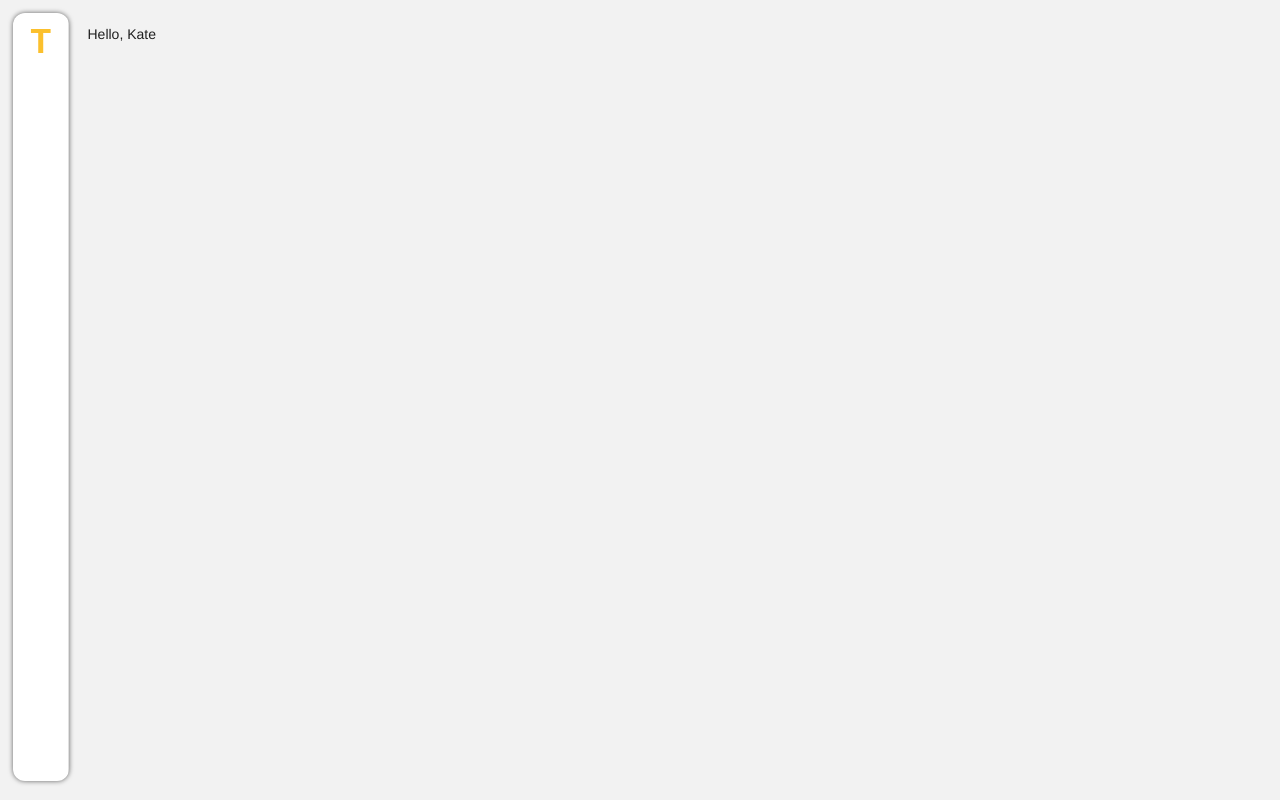
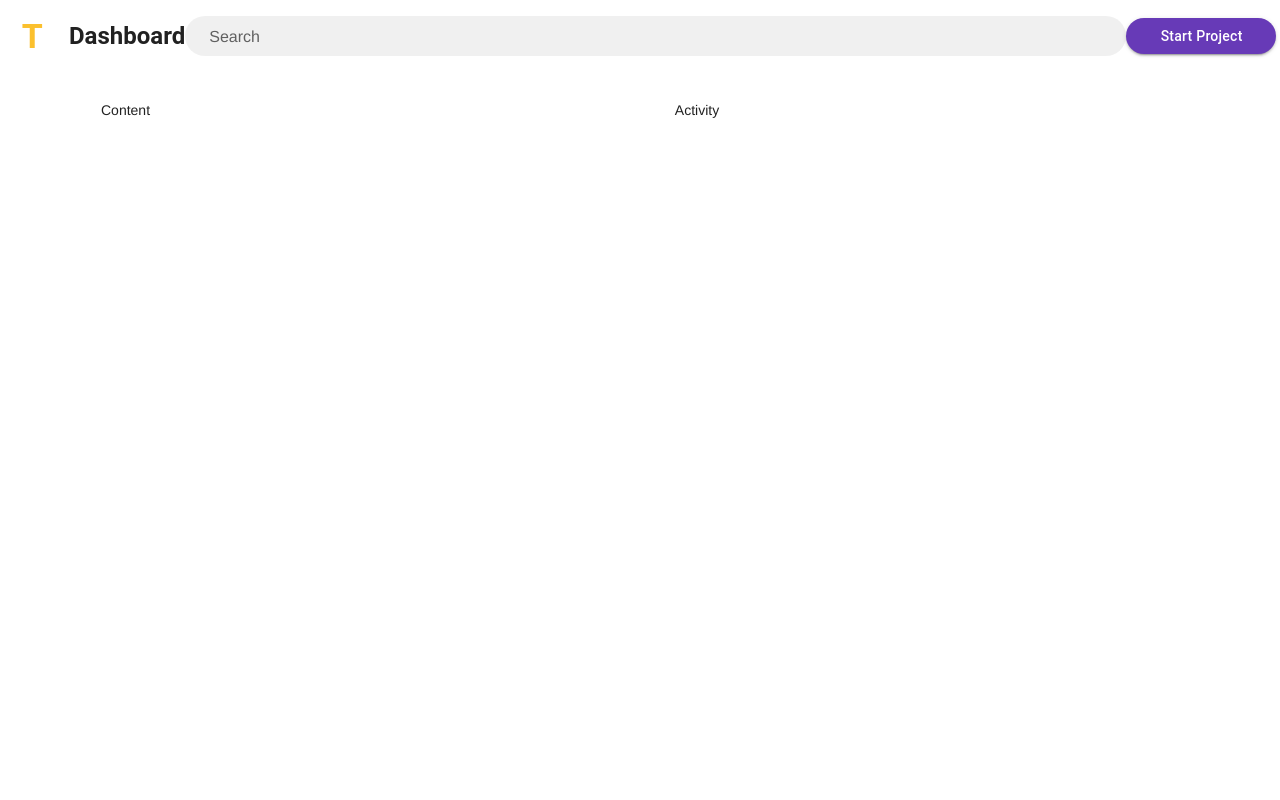
Before and after one commit to vjaos/Tasky-frontend, a Vue app: page / in a window 1280 px wide. Built offline with nearby package versions, Linux system fonts and the light colour scheme; the HTML template or start-up script is replaced by a standard one.

Commit message:
add toolbar for Dashboard

```diff
--- a/src/App.vue
+++ b/src/App.vue
@@ -1,5 +1,6 @@
 <template>
     <v-app>
+
         <nav-bar v-if="!hide"/>
         <v-content app>
             <v-container fluid>
@@ -14,7 +15,7 @@
     import NavBar from "./components/NavBar";
 
     export default {
-        components: {NavBar},
+        components: { NavBar},
         computed: {
             currentUser() {
                 return this.$store.state.auth.user;
@@ -33,7 +34,6 @@
         padding: 0;
         font-family: 'Helvetica', 'RobotoDraft', 'Roboto', sans-serif;
         font-size: 14px;
-        background-color: #f2f2f2;
         -webkit-font-smoothing: antialiased;
         -moz-osx-font-smoothing: grayscale;
     }
--- /dev/null
+++ b/src/components/DashboardAppBar.vue
@@ -0,0 +1,56 @@
+<template>
+    <v-container fluid>
+        <v-app-bar class="mt-1" color="white" flat app>
+            <v-layout align-center
+                      justify-space-between
+                      row
+            >
+                <span class="text-capitalize headline font-weight-bold">
+                    Dashboard
+                </span>
+                    <v-text-field
+                            filled
+                            rounded
+                            append-icon="mdi-magnify"
+                            label="Search"
+                            hide-details
+                            single-line
+                            dense
+                    >
+
+                    </v-text-field>
+                </div>
+                <v-btn
+                        rounded
+                        color="deep-purple"
+                        dark
+                        width="150"
+                >
+                    <span class="text-capitalize font-weight-medium body-2">Start project</span>
+                </v-btn>
+            </v-layout>
+
+        </v-app-bar>
+        <v-layout>
+            <v-layout>
+                Content
+
+            </v-layout>
+            <v-layout>
+                Activity
+            </v-layout>
+        </v-layout>
+    </v-container>
+</template>
+
+<script>
+    export default {
+        name: "DashboardAppBar"
+    }
+</script>
+
+<style scoped>
+    .dashboard-activity {
+        background-color: #fefefe;
+    }
+</style>
--- a/src/components/NavBar.vue
+++ b/src/components/NavBar.vue
@@ -2,10 +2,10 @@
     <nav>
         <v-navigation-drawer
                 app
+                mini-variant-width="65px"
                 mini-variant
                 permanent
-                class="nav-bar"
-                height="96%"
+                floating
         >
             <v-layout
                     align-center
@@ -13,7 +13,7 @@
                     column
                     fill-height
             >
-                <span class="text-uppercase mt-2 font-weight-bold display-1 yellow--text text--darken-2">
+                <span class="text-uppercase mt-4 font-weight-bold display-1 yellow--text text--darken-2">
                         T
                 </span>
                 <v-list dense flat>
@@ -40,13 +40,12 @@
                         icon
                         exact
                         link
-                        class="mb-2"
+                        class="mb-4"
                         active-class="deep-purple--text"
                 >
                     <v-icon>mdi-logout</v-icon>
                 </v-btn>
             </v-layout>
-
         </v-navigation-drawer>
     </nav>
 </template>
@@ -69,10 +68,6 @@
 </script>
 
 <style scoped>
-    .nav-bar {
-        margin: 1%;
-        border-radius: 12px;
-        box-shadow: 0 0 5px rgba(0, 0, 0, 0.6);
-    }
+
 
 </style>
--- a/src/view/DashboardView.vue
+++ b/src/view/DashboardView.vue
@@ -1,12 +1,14 @@
 <template>
-    <v-container>
-        <span class="font-weight-medium">Hello, Kate</span>
+    <v-container fluid>
+        <dashboard-app-bar></dashboard-app-bar>
     </v-container>
 </template>
 
 <script>
+    import DashboardAppBar from "../components/DashboardAppBar";
     export default {
-        name: "DashboardView"
+        name: "DashboardView",
+        components: {DashboardAppBar},
     }
 </script>
 
```
